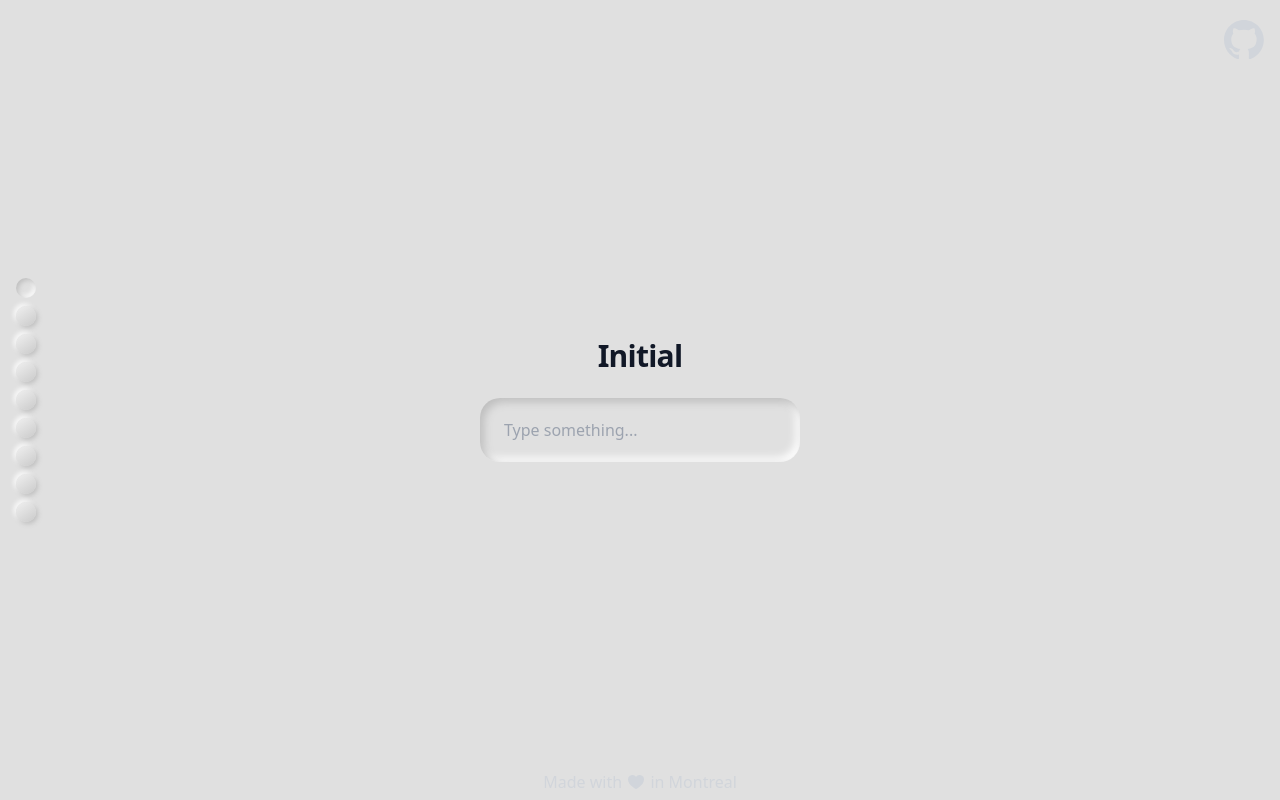
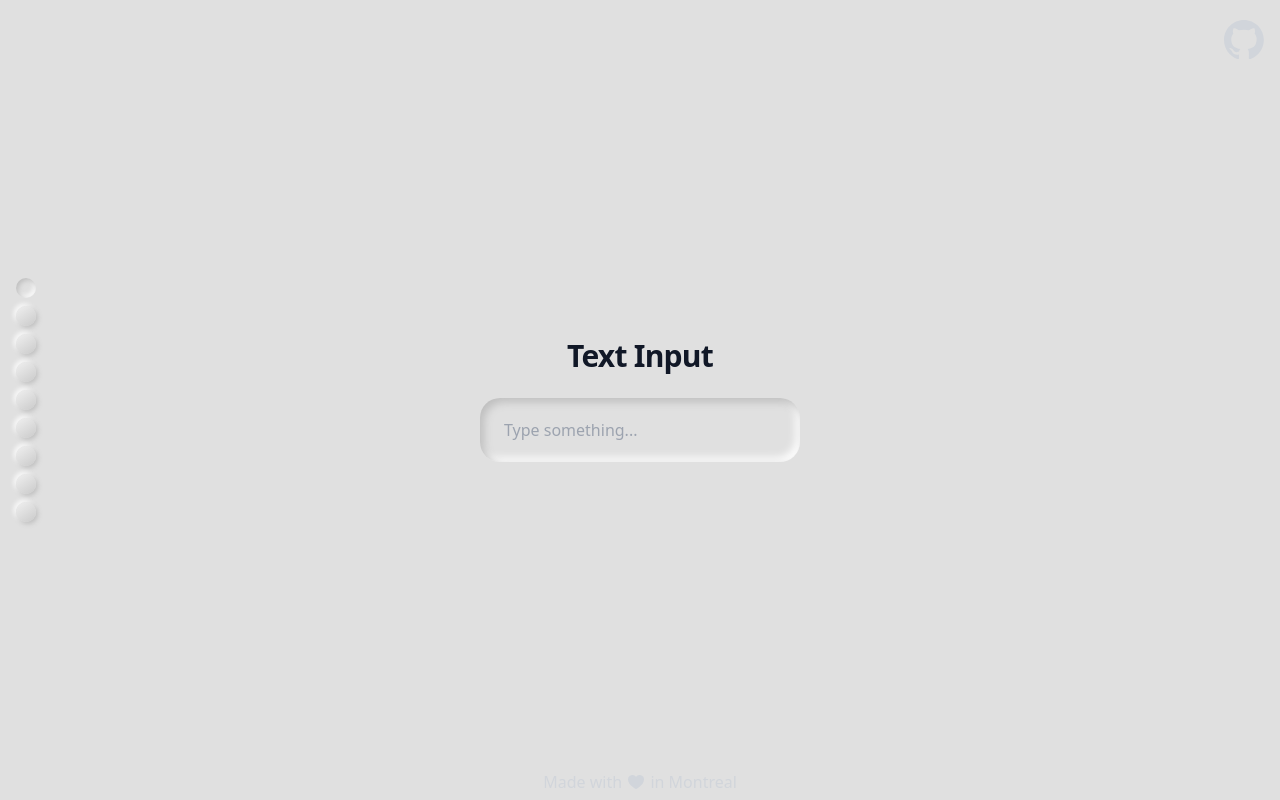
Before and after one commit to friedrith/react-composition, a React (Vite) app: page /#/0 in a window 1280 px wide. Built offline with nearby package versions, Linux system fonts and the light colour scheme.

Commit message:
feat: change title

```diff
--- a/src/App.tsx
+++ b/src/App.tsx
@@ -18,7 +18,7 @@ import Page from './utils/Page'
 
 const routes = [
   {
-    title: 'Initial',
+    title: 'Text Input',
     component: Initial,
   },
   {
```
